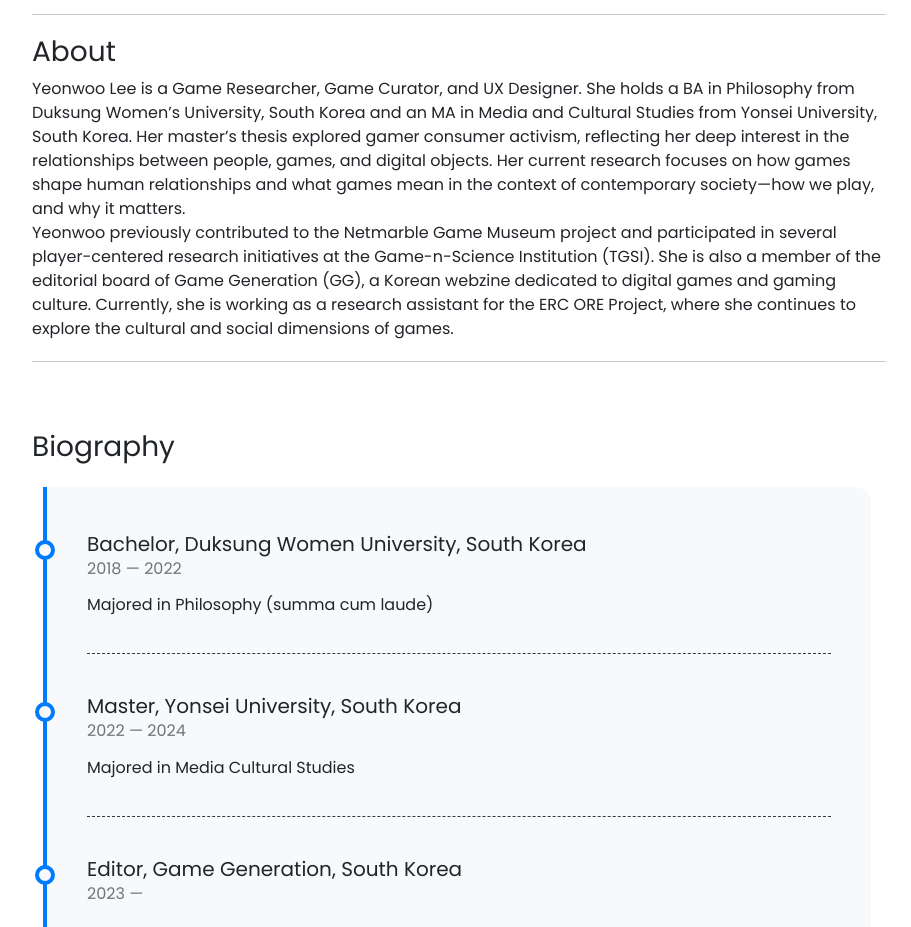
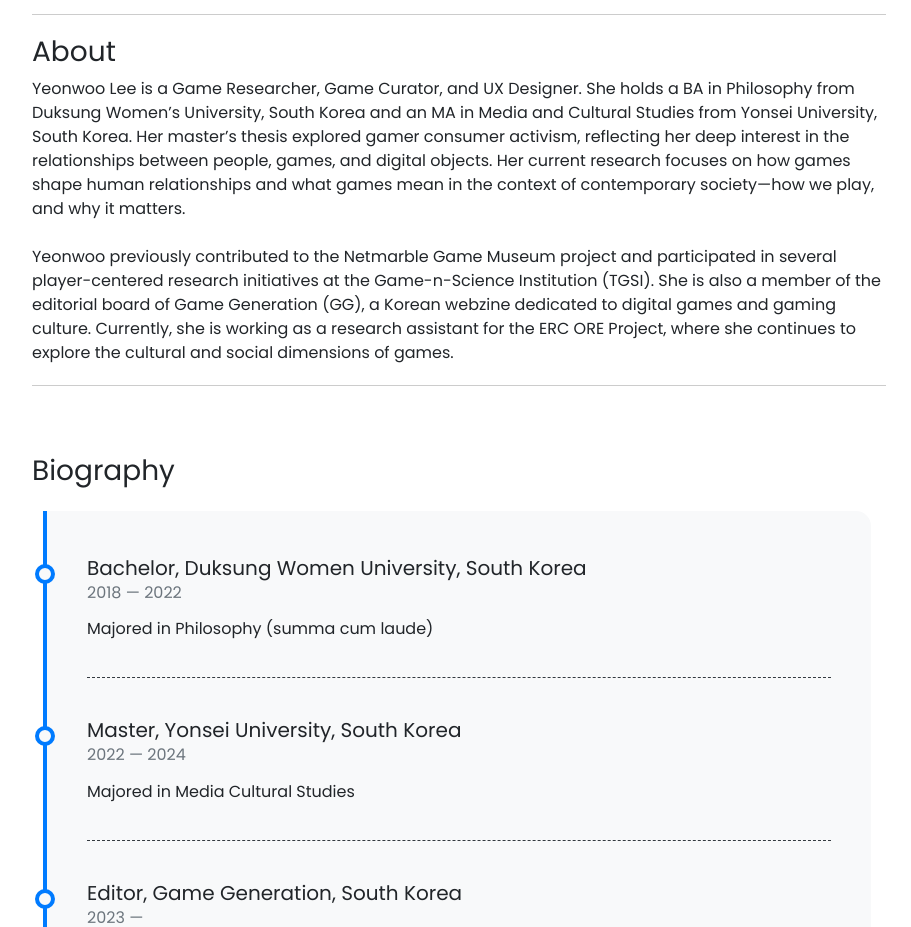
Before and after one commit to Yeonu-leee/yeonu-leee.github.io, a Jekyll site: the page built from pages/index.md, in a window 1280 px wide. Shown: the part 783-1710 px from the top of the page, without its empty margins (181-1092 px from the left). Built offline with Jekyll 4.4.1, drawn with Linux system fonts in a browser that asks for light colours.

```diff
--- a/_config.yml
+++ b/_config.yml
@@ -2,7 +2,7 @@
 title               : yeonu-leee
 description         : >-
                       <h3>Yeonwoo Lee</h3><br>Game Researcher<br>•<br>Game Curator<br>•<br>UX Designer<br>
-introduction        : Yeonwoo Lee is a Game Researcher, Game Curator, and UX Designer. She holds a BA in Philosophy from Duksung Women’s University, South Korea and an MA in Media and Cultural Studies from Yonsei University, South Korea. Her master’s thesis explored gamer consumer activism, reflecting her deep interest in the relationships between people, games, and digital objects. Her current research focuses on how games shape human relationships and what games mean in the context of contemporary society—how we play, and why it matters. <br>Yeonwoo previously contributed to the Netmarble Game Museum project and participated in several player-centered research initiatives at the Game-n-Science Institution (TGSI). She is also a member of the editorial board of Game Generation (GG), a Korean webzine dedicated to digital games and gaming culture. Currently, she is working as a research assistant for the ERC ORE Project, where she continues to explore the cultural and social dimensions of games.
+introduction        : Yeonwoo Lee is a Game Researcher, Game Curator, and UX Designer. She holds a BA in Philosophy from Duksung Women’s University, South Korea and an MA in Media and Cultural Studies from Yonsei University, South Korea. Her master’s thesis explored gamer consumer activism, reflecting her deep interest in the relationships between people, games, and digital objects. Her current research focuses on how games shape human relationships and what games mean in the context of contemporary society—how we play, and why it matters. <br><br>Yeonwoo previously contributed to the Netmarble Game Museum project and participated in several player-centered research initiatives at the Game-n-Science Institution (TGSI). She is also a member of the editorial board of Game Generation (GG), a Korean webzine dedicated to digital games and gaming culture. Currently, she is working as a research assistant for the ERC ORE Project, where she continues to explore the cultural and social dimensions of games.
 baseurl             : ""            # Change to empty quotes if you are hosting your site at <your-username>.github.io directly
 repository          : yeonu-leee/yeonu-leee.github.io      # Change to <your-username>/<your-username>.github.io (or remove it if you don't need remote projects)
 remote_theme        : yousinix/portfolYOU
```
